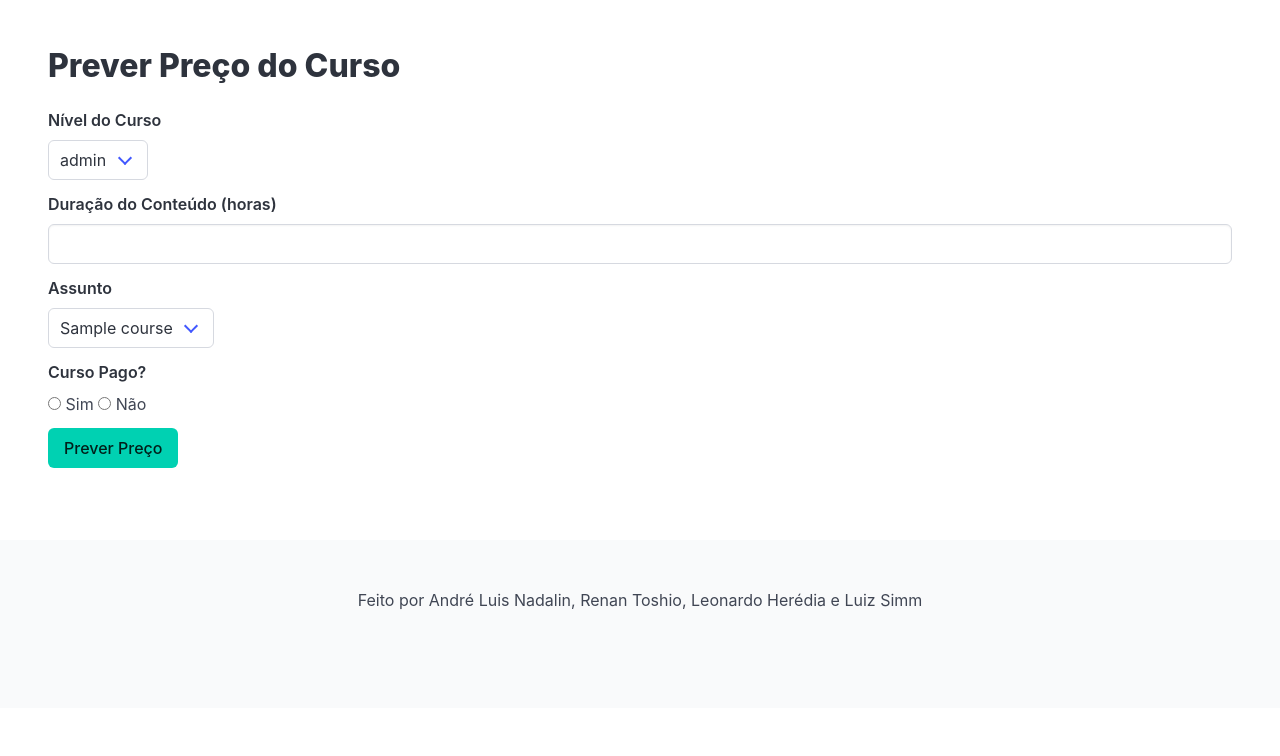
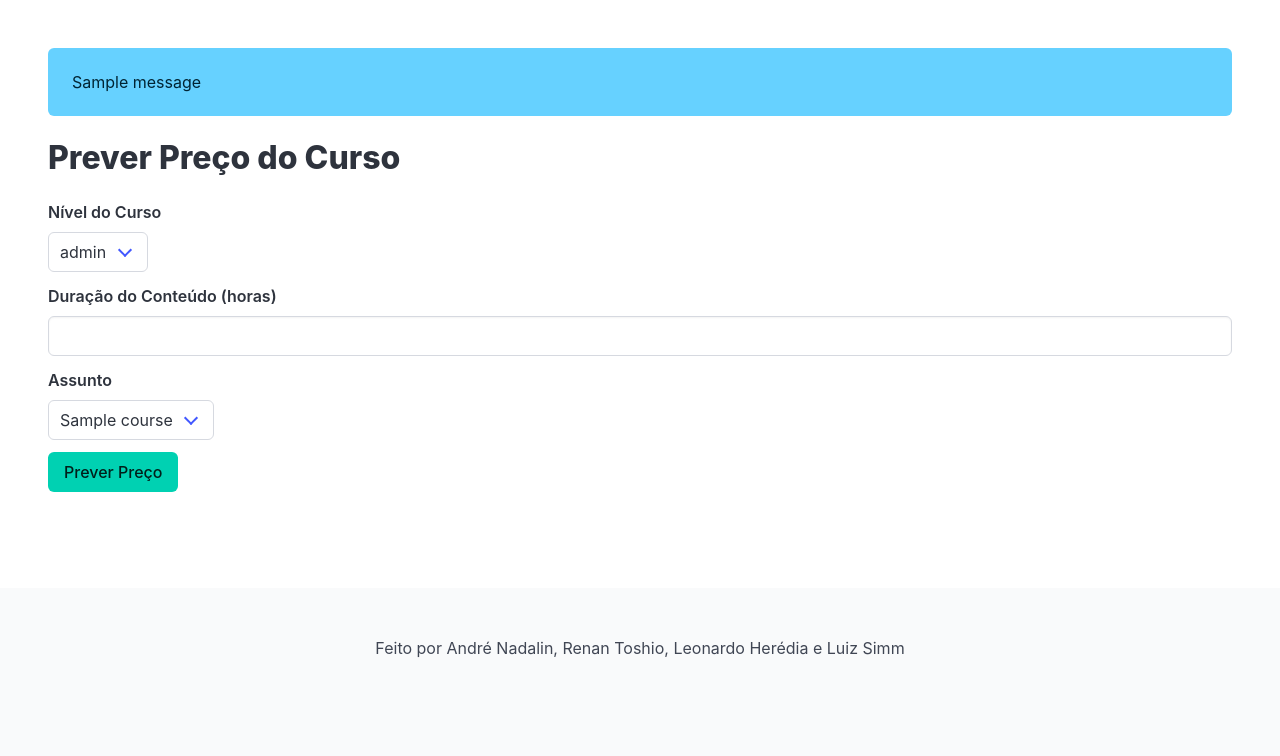
Before and after one commit to andreckw/A1-topicos-especiais, a Flask app: page / in a window 1280 px wide. Shown: the part 52-808 px from the top of the page. Before the commit the page ends 662 px from the top, so only its background shows below. Run offline with Flask 3, Linux system fonts and the light colour scheme; tables that the repository leaves empty hold one stand-in row (values such as "Sample post"); one stand-in notice (Sample message) is shown.

Commit message:
Apenas melhorias

```diff
--- a/main.py
+++ b/main.py
@@ -4,6 +4,7 @@ import plotly.express as px
 from flask import *
 from config import app, db
 from formularios import *
+from criarbanco import criarbanco
 import os
 import pandas as pd
 from models import Course
@@ -30,10 +31,8 @@ def index():
 
         # Get all courses from database
         courses = Course.query.all()
-
-        if not courses:
-            flash("Não há dados suficientes para fazer a previsão. Por favor adicione dados primeiro.")
-            return render_template("/index.html")
+        if len(courses) == 0:
+            return jsonify({"error": "Não há dados suficientes para fazer a previsão. Por favor adicione dados primeiro."})
 
         # Prepare data for model
         df = pd.DataFrame([{
@@ -194,6 +193,9 @@ def adicionar():
 
 if __name__ == "__main__":
 
+    if not os.path.isfile("instance/couse.db"):
+        criarbanco()
+
     if not os.path.isdir("upload"):
         os.mkdir("upload")
 
--- a/templates/base.html
+++ b/templates/base.html
@@ -27,12 +27,22 @@
     </nav>
 
     <section class="block section">
+        {% with messages = get_flashed_messages() %}
+            {% if messages %}
+                <ul class="notification is-info">
+                {% for message in messages %}
+                    <li>{{ message }}</li>
+                {% endfor %}
+                </ul>
+            {% endif %}
+        {% endwith %}
+
         {% block corpo %}
         {% endblock %}
     </section>
 
     <footer class="block footer has-text-centered">
-        Feito por André Luis Nadalin, Renan Toshio, Leonardo Herédia e Luiz Simm
+        Feito por André Nadalin, Renan Toshio, Leonardo Herédia e Luiz Simm
     </footer>
 </body>
 </html>
--- a/templates/index.html
+++ b/templates/index.html
@@ -41,28 +41,14 @@
             </div>
 
             <div class="field">
-                <label class="label">Curso Pago?</label>
-                <div class="control">
-                    <label class="radio">
-                        <input type="radio" name="is_paid" value="true" required>
-                        Sim
-                    </label>
-                    <label class="radio">
-                        <input type="radio" name="is_paid" value="false">
-                        Não
-                    </label>
-                </div>
-            </div>
-
-            <div class="field">
                 <div class="control">
                     <button type="submit" class="button is-primary">Prever Preço</button>
                 </div>
             </div>
         </form>
-
-        <div id="result" class="notification is-info" style="display: none;">
-            <p>Preço previsto: $<span id="predicted-price"></span></p>
+        <br>
+        <div id="result" class="box notification is-info" style="display: none;">
+            <p><span id="predicted-price"></span></p>
         </div>
     </div>
 
@@ -76,8 +62,14 @@
             })
             .then(response => response.json())
             .then(data => {
-                document.getElementById('result').style.display = 'block';
-                document.getElementById('predicted-price').textContent = data.predicted_price;
+                console.log(data);
+                if (data.error) {
+                    document.getElementById('result').style.display = 'block';
+                    document.getElementById('predicted-price').textContent = data.error;
+                } else {
+                    document.getElementById('result').style.display = 'block';
+                    document.getElementById('predicted-price').textContent = "Preço previsto: $" + data.predicted_price;
+                }
             });
         };
     </script>
```
Also changed, not shown: criarbanco.py (+6 -2 lines), templates/adicionar.html (+29 -11 lines), README.md.
